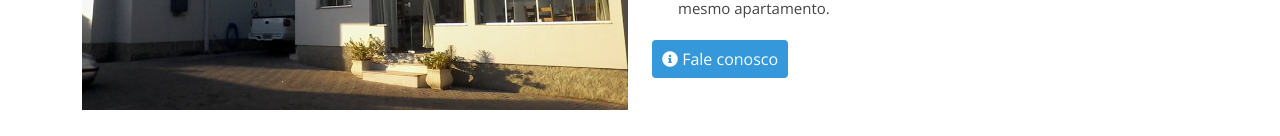
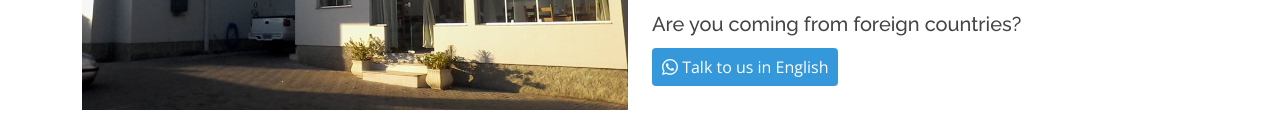
Before and after one commit to IFSul-Charqueadas-Extensao/hotel-llaforteresse, a plain HTML site: page index.html in a window 1280 px wide. Shown: the part 1077-1213 px from the top of the page. Drawn offline with Linux system fonts and the light colour scheme.

Commit message:
Update index.html
Excluindo o </div> que estava solto no código, adicionando o botão de comunicação em inglês e mudando o icone para o icone do WhatsApp

```diff
--- a/index.html
+++ b/index.html
@@ -152,14 +152,15 @@
           <div class="col-lg-6 pt-4 pt-lg-0">
             <h4>Sobre nós</h4>
             <p>
-              Nosso hotel está localizado na cidade de Charqueadas, cidade promissora da Região Carbonífera. No Hotel La Forteresse, estão à disposição para reserva <b>5 apartamentos onde acomodam até 5 pessoas</b>. Nosso atendimento é personalizado, sendo realizado por membros de nossa família, para que você sinta-se em casa. Também falamos inglês
+              Nosso hotel está localizado na cidade de Charqueadas, cidade promissora da Região Carbonífera. No Hotel La Forteresse, estão à disposição para reserva <b>5 apartamentos onde acomodam até 5 pessoas</b>. Nosso atendimento é personalizado, sendo realizado por membros de nossa família, para que você sinta-se em casa.
             </p>
             <ul>
               <li><i class="bx bx-check-double"></i> O valor da diária é determinado pelos serviços que serão usufruídos.</li>
               <li><i class="bx bx-check-double"></i> Preço da diária varia com a quantidade de pessoas hospedadas no mesmo apartamento.</li>
             </ul>
 			<div class="faleConosco">
-			<a href="#faleConosco"><button type="button" class="btn btn-primary my-1"><i class="fas fa-info-circle" style="color: white" aria-hidden="true"></i>  Fale conosco</button></a>
+			<h5>Are you coming from foreign countries?</h5>
+			<a href="#faleConosco"><button type="button" class="btn btn-primary my-1"><i class="bi bi-whatsapp" style="color: white" aria-hidden="true"></i>  Talk to us in English</button></a>
 			</div>
           </div>
         </div>
@@ -191,9 +192,6 @@
               <h4><a href="assets/img/sacada.jpg" alt="Foto sacada hotel" data-lightbox="image-2" data-title="Preview sacada">Sacada</a></h4>
               <p>Apartamentos do andar superior dispõem de uma sacada ampla, toda fechada com módulos de vidro temperado e janelas de correr </p>
             </div>
-          </div>
-
-
           </div>
           <div class="col-md-6 mt-4">
             <div class="icon-box">
```
